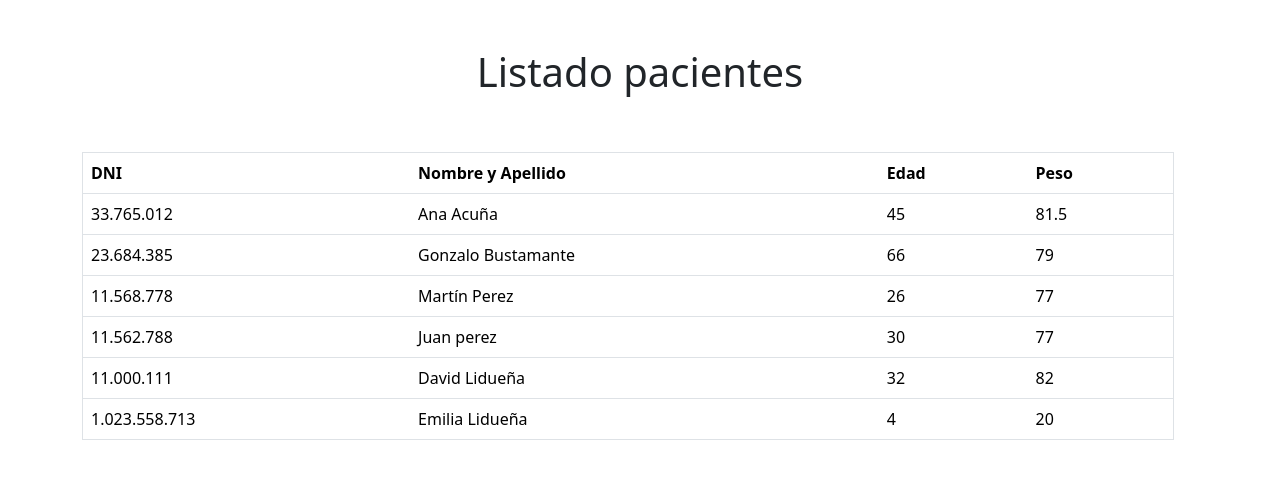
After one commit to Davidliduena/PHP1, a PHP site: page /clinica.php in a window 1280 px wide. The commit adds this page. Shown: the top 479 px of the page. Run offline with PHP 8.4, Linux system fonts and the light colour scheme.

Commit message:
advances

```diff
--- /dev/null
+++ b/clinica.php
@@ -0,0 +1,99 @@
+<?php
+ini_set('display_errors', 1);
+ini_set('display_startup_errors', 1);
+error_reporting(E_ALL);
+
+//Definicion de pacientes
+$aPacientes = array();
+$aPacientes[] = array(
+    "dni" => "33.765.012",
+    "nombre" => "Ana Acuña",
+    "edad" => 45,
+    "peso" => 81.50,
+);
+$aPacientes[] = array(
+    "dni" => "23.684.385",
+    "nombre" => "Gonzalo Bustamante",
+    "edad" => 66,
+    "peso" => 79,
+);
+$aPacientes[] = array(
+    "dni" => "11.568.778",
+    "nombre" => "Martín Perez",
+    "edad" => 26,
+    "peso" => 77,
+);
+$aPacientes[] = array(
+    "dni" => "11.562.788",
+    "nombre" => "Juan perez",
+    "edad" => 30,
+    "peso" => 77,
+);
+$aPacientes[] = array(
+    "dni" => "11.000.111",
+    "nombre" => "David Lidueña",
+    "edad" => 32,
+    "peso" => 82,
+);
+$aPacientes[] = array(
+    "dni" => "1.023.558.713",
+    "nombre" => "Emilia Lidueña",
+    "edad" => 4,
+    "peso" => 20,
+);
+
+?>
+
+<!DOCTYPE html>
+<html lang="es">
+
+<head>
+    <meta charset="UTF-8">
+    <meta name="viewport" content="width=device-width, initial-scale=1.0">
+    <link href="https://cdn.jsdelivr.net/npm/bootstrap@5.3.3/dist/css/bootstrap.min.css" rel="stylesheet" integrity="sha384-QWTKZyjpPEjISv5WaRU9OFeRpok6YctnYmDr5pNlyT2bRjXh0JMhjY6hW+ALEwIH" crossorigin="anonymous">
+    <script src="https://cdn.jsdelivr.net/npm/bootstrap@5.3.3/dist/js/bootstrap.bundle.min.js" integrity="sha384-YvpcrYf0tY3lHB60NNkmXc5s9fDVZLESaAA55NDzOxhy9GkcIdslK1eN7N6jIeHz" crossorigin="anonymous"></script>
+    <title>Listado pacientes</title>
+</head>
+
+<body>
+    <main class="container">
+        <div class="row">
+            <div class="col-12 text-center py-5">
+                <h1>Listado pacientes</h1>
+            </div>
+            <div class="row">
+                <div class="col-12">
+                    <table class="table border table-hover">
+                        <thead>
+                            <tr>
+                                <th>DNI</th>
+                                <th>Nombre y Apellido</th>
+                                <th>Edad</th>
+                                <th>Peso</th>
+                            </tr>
+                        </thead>
+                        <tbody>
+
+                            <?php
+                            for ($contador = 0; $contador < count($aPacientes); $contador++) {
+                                # code... aca dentro va la logica de lo que queremos mostrar
+
+                            ?>
+                                <tr>
+                                    <td><?php echo $aPacientes["$contador"]["dni"]; ?></td>
+                                    <td><?php echo $aPacientes["$contador"]["nombre"]; ?></td>
+                                    <td><?php echo $aPacientes["$contador"]["edad"]; ?></td>
+                                    <td><?php echo $aPacientes["$contador"]["peso"]; ?></td>
+                                </tr>
+                            <?php
+                                $conmtador;
+                            } ?>
+                        </tbody>
+                    </table>
+                </div>
+            </div>
+        </div>
+    </main>
+</body>
+
+</html>
--- a/sumar_total.php
+++ b/sumar_total.php
@@ -60,8 +60,7 @@ $aProductos[] = array("nombre" => "Aire Acondicionado Split Inverter Frío/Calor
                        <?php
                        $sumarTotal = 0;
                             for ($contador=0; $contador < 3; $contador++) {
-                                # code... no va nada solo de ejemplo
-
+                                # code... esto no va nada solo de ejemplo
                             ?>
                         <tr>
                         <td><?php echo $aProductos[$contador]["nombre"];?></td>
@@ -78,7 +77,7 @@ $aProductos[] = array("nombre" => "Aire Acondicionado Split Inverter Frío/Calor
                     </table>
                     <div class="row">
                         <div class="col-12">
-                            <p>La sumatoria de los precios es: <?php echo $sumarTotal ?></p>
+                            <p><b>La sumatoria de los precios es: <?php echo $sumarTotal ?></p>
                         </div>
                        </div>
                 </div>
```
Also changed, not shown: clinica_foreach.php (added, +97 -0 lines).
